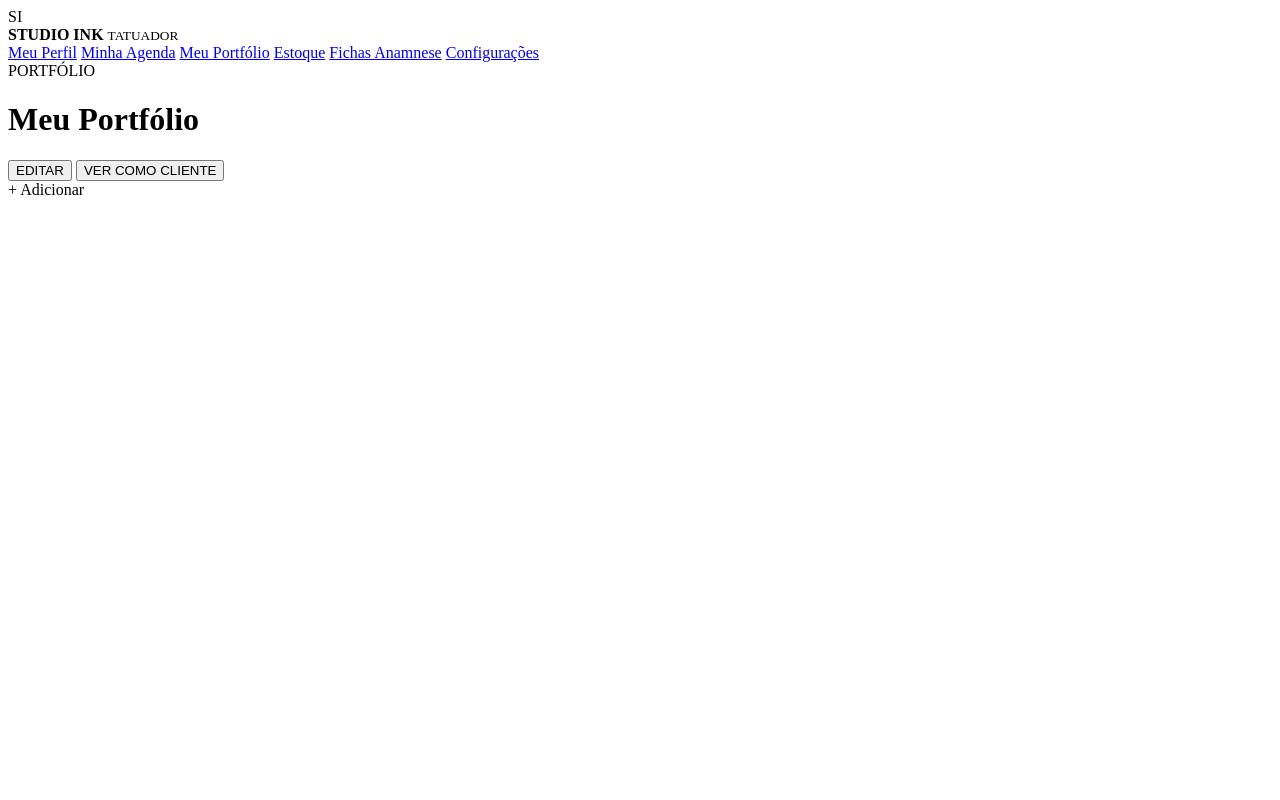
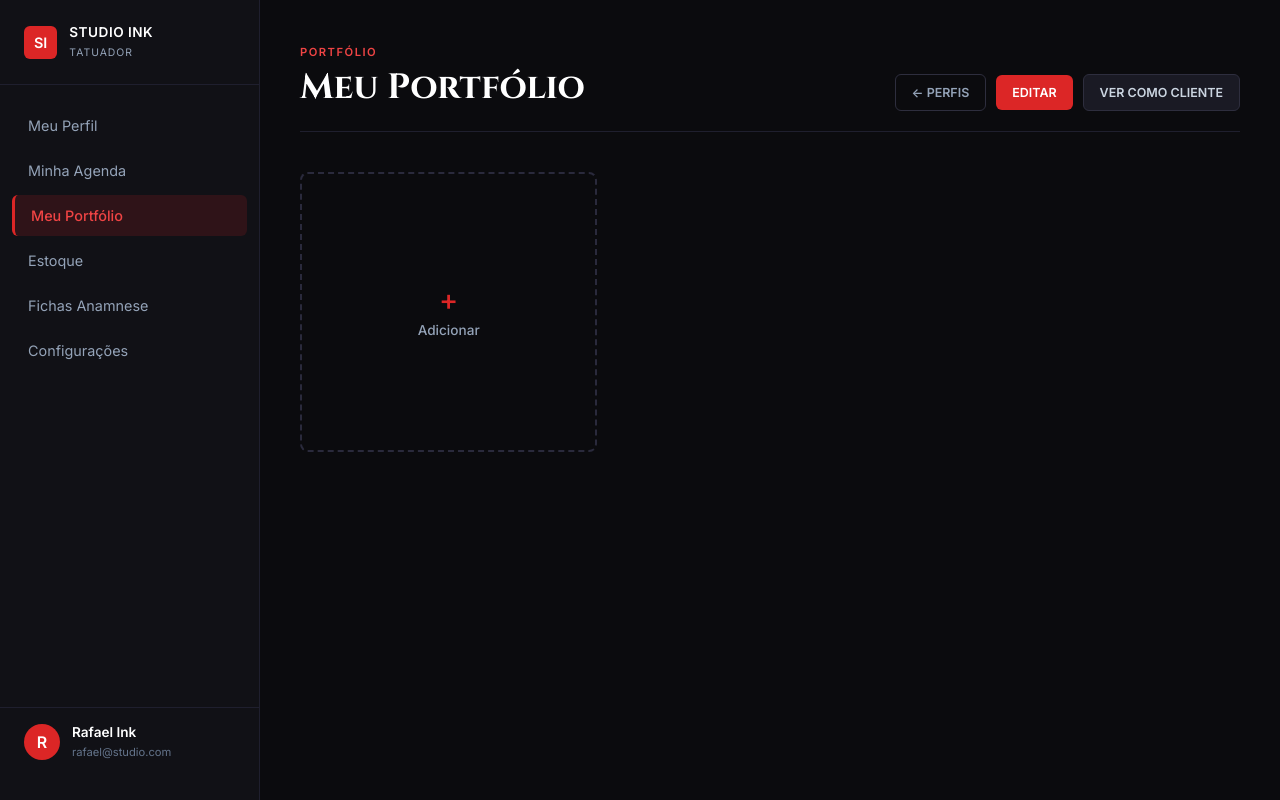
Before and after one commit to ink-link-git/inklink_projeto, a Flask app: template src/portfolio_tatuador/templates/portfolio_tela.html in a window 1280 px wide. Run offline with Flask 3, Linux system fonts and the light colour scheme; the template is opened without the code that fills it, so the values that code supplies are empty; parts of the project's set-up code (start-up, migrations or seed data) failed here and were passed over.

Commit message:
ajustes da tela de portfolio do perfil do tatuador

```diff
--- a/src/portfolio_tatuador/static/css/portfolio_style.css
+++ b/src/portfolio_tatuador/static/css/portfolio_style.css
@@ -0,0 +1,384 @@
+* {
+    box-sizing: border-box;
+    margin: 0;
+    padding: 0;
+}
+
+body {
+    font-family: 'Inter', -apple-system, BlinkMacSystemFont, sans-serif;
+    background-color: #0b0b0e;
+    color: #e2e8f0;
+    min-height: 100vh;
+}
+
+.layout-wrapper {
+    display: flex;
+    min-height: 100vh;
+}
+
+/* SIDEBAR */
+.sidebar {
+    width: 260px;
+    background-color: #111116;
+    border-right: 1px solid #1f1f2e;
+    display: flex;
+    flex-direction: column;
+    justify-content: space-between;
+    padding: 24px 0;
+    position: fixed;
+    height: 100vh;
+    z-index: 100;
+}
+
+.sidebar-logo {
+    display: flex;
+    align-items: center;
+    gap: 12px;
+    padding: 0 24px 24px 24px;
+    border-bottom: 1px solid #1f1f2e;
+}
+
+.logo-box {
+    background-color: #dc2626;
+    color: white;
+    font-weight: 700;
+    padding: 8px 10px;
+    border-radius: 6px;
+    font-size: 0.9rem;
+}
+
+.logo-text strong {
+    display: block;
+    font-size: 0.85rem;
+    color: #ffffff;
+    letter-spacing: 0.5px;
+}
+
+.logo-text span {
+    font-size: 0.65rem;
+    color: #94a3b8;
+    letter-spacing: 1px;
+}
+
+.sidebar-nav {
+    display: flex;
+    flex-direction: column;
+    gap: 4px;
+    padding: 20px 12px;
+    flex-grow: 1;
+}
+
+.sidebar-nav a {
+    color: #94a3b8;
+    text-decoration: none;
+    padding: 12px 16px;
+    border-radius: 6px;
+    font-size: 0.9rem;
+    font-weight: 400;
+    transition: all 0.2s;
+}
+
+.sidebar-nav a:hover {
+    background-color: #1a1a24;
+    color: #ffffff;
+}
+
+.sidebar-nav a.active {
+    background-color: rgba(220, 38, 38, 0.15);
+    color: #ef4444;
+    font-weight: 500;
+    border-left: 3px solid #dc2626;
+}
+
+.sidebar-footer {
+    display: flex;
+    align-items: center;
+    gap: 12px;
+    padding: 16px 24px;
+    border-top: 1px solid #1f1f2e;
+}
+
+.user-avatar {
+    width: 36px;
+    height: 36px;
+    background-color: #dc2626;
+    color: white;
+    border-radius: 50%;
+    display: flex;
+    align-items: center;
+    justify-content: center;
+    font-weight: 600;
+}
+
+.user-info strong {
+    display: block;
+    font-size: 0.85rem;
+    color: #fff;
+}
+
+.user-info span {
+    font-size: 0.7rem;
+    color: #64748b;
+}
+
+/* MAIN CONTENT */
+.main-content {
+    margin-left: 260px;
+    flex-grow: 1;
+    padding: 40px;
+}
+
+.content-header {
+    display: flex;
+    justify-content: space-between;
+    align-items: flex-end;
+    margin-bottom: 40px;
+    border-bottom: 1px solid #1f1f2e;
+    padding-bottom: 20px;
+}
+
+.breadcrumb {
+    font-size: 0.7rem;
+    font-weight: 600;
+    letter-spacing: 1.5px;
+    color: #ef4444;
+}
+
+.header-titles h1 {
+    font-family: 'Cinzel', serif;
+    font-size: 2.2rem;
+    color: #ffffff;
+    margin-top: 4px;
+}
+
+.header-actions {
+    display: flex;
+    gap: 10px;
+    align-items: center;
+}
+
+/* BOTÕES */
+.btn-outline, .btn-red, .btn-dark {
+    padding: 10px 16px;
+    border-radius: 6px;
+    font-size: 0.78rem;
+    font-weight: 600;
+    text-decoration: none;
+    transition: 0.2s;
+    cursor: pointer;
+    display: inline-flex;
+    align-items: center;
+    justify-content: center;
+}
+
+.btn-outline {
+    background: transparent;
+    border: 1px solid #2e2e3e;
+    color: #94a3b8;
+}
+
+.btn-outline:hover {
+    border-color: #64748b;
+    color: #fff;
+}
+
+.btn-red {
+    background-color: #dc2626;
+    color: white;
+    border: none;
+}
+
+.btn-red:hover {
+    background-color: #b91c1c;
+}
+
+.btn-dark {
+    background-color: #1a1a24;
+    color: #cbd5e1;
+    border: 1px solid #2e2e3e;
+}
+
+.btn-dark:hover {
+    background-color: #252536;
+    color: #fff;
+}
+
+/* CARDS E PORTFÓLIO */
+.portfolio-grid {
+    display: grid;
+    grid-template-columns: repeat(auto-fill, minmax(220px, 1fr));
+    gap: 24px;
+}
+
+.portfolio-card {
+    background-color: #14141c;
+    border-radius: 8px;
+    overflow: hidden;
+    border: 1px solid #1f1f2e;
+    position: relative;
+    transition: transform 0.2s;
+}
+
+.portfolio-card:hover {
+    transform: translateY(-4px);
+}
+
+.card-img-container {
+    position: relative;
+    width: 100%;
+    height: 220px;
+    background-color: #1a1a24;
+}
+
+.card-img-container img {
+    width: 100%;
+    height: 100%;
+    object-fit: cover;
+}
+
+.delete-form {
+    position: absolute;
+    top: 8px;
+    right: 8px;
+}
+
+.btn-delete {
+    background-color: rgba(0, 0, 0, 0.75);
+    color: #ef4444;
+    border: 1px solid rgba(239, 68, 68, 0.4);
+    width: 26px;
+    height: 26px;
+    border-radius: 4px;
+    font-size: 1.1rem;
+    cursor: pointer;
+    display: flex;
+    align-items: center;
+    justify-content: center;
+    transition: 0.2s;
+}
+
+.btn-delete:hover {
+    background-color: #dc2626;
+    color: white;
+}
+
+.card-info {
+    padding: 14px;
+}
+
+.card-info h3 {
+    font-size: 0.95rem;
+    font-weight: 600;
+    color: #ffffff;
+    margin-bottom: 2px;
+}
+
+.card-style {
+    font-size: 0.75rem;
+    color: #ef4444;
+    font-weight: 500;
+    display: block;
+    margin-bottom: 6px;
+}
+
+.card-description {
+    font-size: 0.8rem;
+    color: #94a3b8;
+    line-height: 1.4;
+}
+
+.add-card {
+    border: 2px dashed #2a2a3c;
+    background-color: transparent;
+    display: flex;
+    align-items: center;
+    justify-content: center;
+    min-height: 280px;
+    text-decoration: none;
+}
+
+.add-card:hover {
+    border-color: #dc2626;
+    background-color: rgba(220, 38, 38, 0.03);
+}
+
+.add-content {
+    display: flex;
+    flex-direction: column;
+    align-items: center;
+    gap: 8px;
+    color: #94a3b8;
+    font-size: 0.85rem;
+    font-weight: 500;
+}
+
+.plus-icon {
+    font-size: 1.8rem;
+    color: #dc2626;
+    line-height: 1;
+}
+
+/* FORMULÁRIO DE ADICIONAR */
+.form-container {
+    max-width: 600px;
+    background-color: #14141c;
+    border: 1px solid #1f1f2e;
+    border-radius: 8px;
+    padding: 30px;
+}
+
+.portfolio-form {
+    display: flex;
+    flex-direction: column;
+    gap: 20px;
+}
+
+.form-group {
+    display: flex;
+    flex-direction: column;
+    gap: 8px;
+}
+
+.form-group label {
+    font-size: 0.85rem;
+    font-weight: 500;
+    color: #cbd5e1;
+}
+
+.form-group input[type="text"],
+.form-group textarea {
+    background-color: #0b0b0e;
+    border: 1px solid #2e2e3e;
+    border-radius: 6px;
+    padding: 12px;
+    color: #ffffff;
+    font-family: inherit;
+    font-size: 0.9rem;
+    transition: border-color 0.2s;
+}
+
+.form-group input[type="text"]:focus,
+.form-group textarea:focus {
+    outline: none;
+    border-color: #dc2626;
+}
+
+.file-upload-wrapper input[type="file"] {
+    background-color: #0b0b0e;
+    border: 1px solid #2e2e3e;
+    border-radius: 6px;
+    padding: 10px;
+    color: #94a3b8;
+    width: 100%;
+}
+
+.form-actions {
+    display: flex;
+    gap: 12px;
+    margin-top: 10px;
+}
+
+.btn-submit {
+    padding: 12px 24px;
+    font-size: 0.85rem;
+}
--- a/src/portfolio_tatuador/templates/portfolio_tela.html
+++ b/src/portfolio_tatuador/templates/portfolio_tela.html
@@ -1,33 +1,81 @@
-{% extends "portfolio_base.html" %}
+<!DOCTYPE html>
+<html lang="pt-br">
+<head>
+    <meta charset="UTF-8">
+    <meta name="viewport" content="width=device-width, initial-scale=1.0">
+    <title>Studio Ink - Tatuador</title>
+    <link rel="stylesheet" href="{{ url_for('static', filename='css/portfolio_style.css') }}">
+    <link href="https://fonts.googleapis.com/css2?family=Cinzel:wght@600;700&family=Inter:wght@300;400;500;600&display=swap" rel="stylesheet">
+</head>
+<body>
+    <div class="layout-wrapper">
+        <aside class="sidebar">
+            <div class="sidebar-logo">
+                <span class="logo-box">SI</span>
+                <div class="logo-text">
+                    <strong>STUDIO INK</strong>
+                    <span>TATUADOR</span>
+                </div>
+            </div>
 
-{% block content %}
+            <nav class="sidebar-nav">
+                <a href="#">Meu Perfil</a>
+                <a href="#">Minha Agenda</a>
+                <a href="{{ url_for('portfolio.mostrar_portfolio') }}" class="active">Meu Portfólio</a>
+                <a href="#">Estoque</a>
+                <a href="#">Fichas Anamnese</a>
+                <a href="#">Configurações</a>
+            </nav>
+
+            <div class="sidebar-footer">
+                <div class="user-avatar">R</div>
+                <div class="user-info">
+                    <strong>Rafael Ink</strong>
+                    <span>rafael@studio.com</span>
+                </div>
+            </div>
+        </aside>
+
+        <main class="main-content">
             <header class="content-header">
                 <div class="header-titles">
-        <span class="subtitle">PORTFÓLIO</span>
+                    <span class="breadcrumb">PORTFÓLIO</span>
                     <h1>Meu Portfólio</h1>
                 </div>
                 <div class="header-actions">
-        <button class="btn-edit">EDITAR</button>
-        <button class="btn-client">VER COMO CLIENTE</button>
+                    <a href="#" class="btn-outline">← PERFIS</a>
+                    <a href="#" class="btn-red">EDITAR</a>
+                    <a href="#" class="btn-dark">VER COMO CLIENTE</a>
                 </div>
             </header>
 
             <div class="portfolio-grid">
-    {% for trabalho in trabalhos %}
-    <div class="portfolio-card">
-        <div class="card-image-placeholder"></div>
-        <div class="card-info">
-            <h3>{{ trabalho.titulo }}</h3>
-            <p>{{ trabalho.estilo }}</p>
-        </div>
-    </div>
-    {% endfor %}
-
-    <div class="portfolio-card add-card">
+                <a href="{{ url_for('portfolio.adicionar_portfolio') }}" class="portfolio-card add-card">
                     <div class="add-content">
                         <span class="plus-icon">+</span>
                         <span>Adicionar</span>
                     </div>
+                </a>
+
+                {% for trabalho in trabalhos %}
+                    <div class="portfolio-card">
+                        <div class="card-img-container">
+                            <img src="{{ trabalho.caminho_imagem }}" alt="{{ trabalho.titulo }}" onerror="this.onerror=null; this.src='https://via.placeholder.com/400x300/1a1a24/ffffff?text=Erro+no+Carregamento';">
+                            <form action="{{ url_for('portfolio.deletar_portfolio', id_portfolio=trabalho.id_portfolio) }}" method="POST" class="delete-form">
+                                <button type="submit" class="btn-delete" title="Excluir trabalho">&times;</button>
+                            </form>
+                        </div>
+                        <div class="card-info">
+                            <h3>{{ trabalho.titulo }}</h3>
+                            <span class="card-style">{{ trabalho.estilo }}</span>
+                            {% if trabalho.descricao %}
+                                <p class="card-description">{{ trabalho.descricao }}</p>
+                            {% endif %}
                         </div>
                     </div>
-{% endblock %}
+                {% endfor %}
+            </div>
+        </main>
+    </div>
+</body>
+</html>
```
Also changed, not shown: src/portfolio_tatuador/portfolio_bp.py (+57 -3 lines), src/portfolio_tatuador/templates/portfolio_adicionar.html (added, +83 -0 lines), 1 other file. Lines whose indentation alone changed are shown as unchanged.
